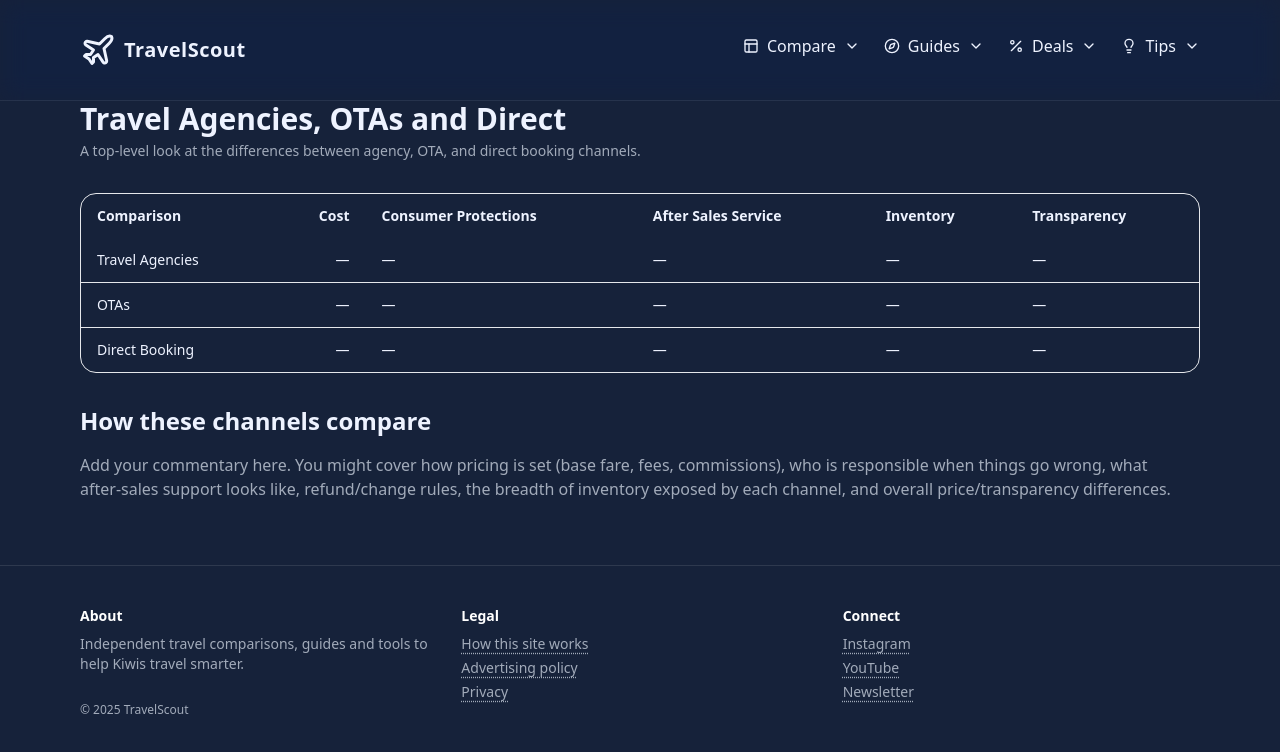
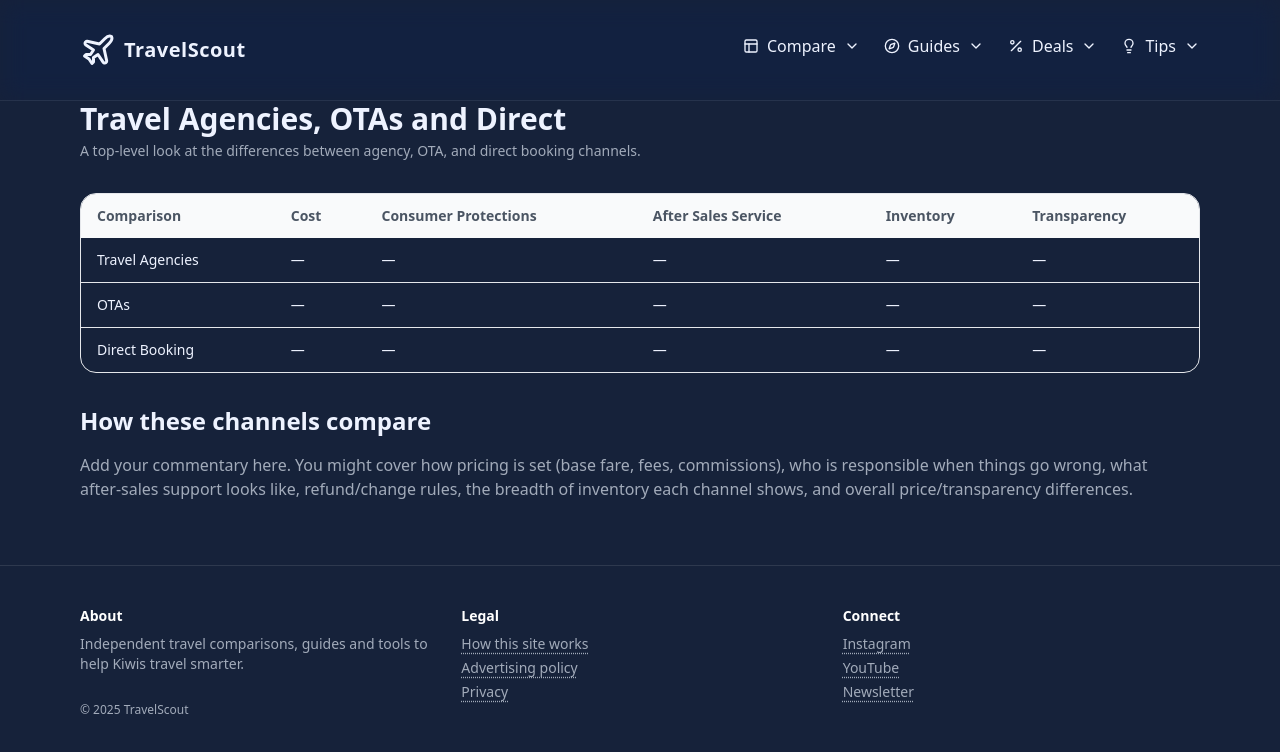
Before and after one commit to BrettWS2025/travelscout, a Next.js app: page /compare/travel-agencies-otas-and-direct in a window 1280 px wide. Shown: the top 752 px of the page. Built offline with nearby package versions, Linux system fonts and the light colour scheme.

Commit message:
Update page.tsx

```diff
--- a/app/(marketing)/compare/travel-agencies-otas-and-direct/page.tsx
+++ b/app/(marketing)/compare/travel-agencies-otas-and-direct/page.tsx
@@ -8,55 +8,59 @@ export const metadata = {
 };
 
 type ChannelRow = ProductOffer & {
+  // convenience fields we’ll map onto existing ProductOffer keys
   cost?: string;
   protections?: string;
   afterSales?: string;
-  inventory?: string;
-  transparency?: string;
+  inventoryText?: string;
+  transparencyText?: string;
 };
 
-// Note: ProductOffer requires `id`, `vendor`, and `url`
+// NOTE: ProductOffer requires id, vendor, and url. We map our textual values
+// to existing keys used by ComparisonTable’s default cells so we don’t pass
+// any custom cell functions from a Server Component to a Client Component.
 const rows: ChannelRow[] = [
   {
     id: "agency",
     vendor: "Travel Agencies",
     url: "#",
-    cost: "—",
-    protections: "—",
-    afterSales: "—",
-    inventory: "—",
-    transparency: "—",
+    // Map our fields to existing display keys
+    priceText: "—",                 // shows under the "Cost" (price) column
+    policy: "—",                    // shows under "Consumer Protections"
+    title: "—",                     // shows under "After Sales Service"
+    destination: "—",               // shows under "Inventory"
+    brand: "—",                     // shows under "Transparency"
   },
   {
     id: "ota",
     vendor: "OTAs",
     url: "#",
-    cost: "—",
-    protections: "—",
-    afterSales: "—",
-    inventory: "—",
-    transparency: "—",
+    priceText: "—",
+    policy: "—",
+    title: "—",
+    destination: "—",
+    brand: "—",
   },
   {
     id: "direct",
     vendor: "Direct Booking",
     url: "#",
-    cost: "—",
-    protections: "—",
-    afterSales: "—",
-    inventory: "—",
-    transparency: "—",
+    priceText: "—",
+    policy: "—",
+    title: "—",
+    destination: "—",
+    brand: "—",
   },
 ];
 
-// IMPORTANT: give each column a UNIQUE ColumnKey to avoid duplicate React keys
+// Columns use built-in keys so we avoid custom render functions (safe for RSC).
 const columns: ProductsColumn[] = [
   { key: "vendor",      header: "Comparison",           sortable: false },
-  { key: "price",       header: "Cost",                 sortable: false, cell: r => (r as ChannelRow).cost ?? "—" },
-  { key: "policy",      header: "Consumer Protections", sortable: false, cell: r => (r as ChannelRow).protections ?? "—" },
-  { key: "rating",      header: "After Sales Service",  sortable: false, cell: r => (r as ChannelRow).afterSales ?? "—" },
-  { key: "destination", header: "Inventory",            sortable: false, cell: r => (r as ChannelRow).inventory ?? "—" },
-  { key: "title",       header: "Transparency",         sortable: false, cell: r => (r as ChannelRow).transparency ?? "—" },
+  { key: "price",       header: "Cost",                 sortable: false, align: "left" },
+  { key: "policy",      header: "Consumer Protections", sortable: false },
+  { key: "title",       header: "After Sales Service",  sortable: false },
+  { key: "destination", header: "Inventory",            sortable: false },
+  { key: "brand",       header: "Transparency",         sortable: false },
 ];
 
 export default function Page() {
@@ -71,30 +75,24 @@ export default function Page() {
         </p>
       </header>
 
-      {/* Table on dark background using the shared component */}
-      <div className="onDarkTable">
-        <ComparisonTable rows={rows} columns={columns} maxColumns={6} emptyText="No comparison rows yet." />
-      </div>
+      {/* Shared table on dark background: now uses the new `tone` prop */}
+      <ComparisonTable
+        rows={rows}
+        columns={columns}
+        maxColumns={6}
+        emptyText="No comparison rows yet."
+        tone="onDark"
+      />
 
-      {/* Editorial content below the table */}
+      {/* Editorial section below the table */}
       <article className="space-y-4" style={{ color: "var(--text)" }}>
         <h2 className="text-2xl font-semibold">How these channels compare</h2>
         <p style={{ color: "var(--muted)" }}>
           Add your commentary here. You might cover how pricing is set (base fare, fees, commissions),
           who is responsible when things go wrong, what after‑sales support looks like, refund/change rules,
-          the breadth of inventory exposed by each channel, and overall price/transparency differences.
+          the breadth of inventory each channel shows, and overall price/transparency differences.
         </p>
       </article>
-
-      {/* Page-scoped overrides to enforce white fonts via your theme vars, without touching the table component */}
-      <style jsx>{`
-        .onDarkTable :global(thead) { background: transparent; }
-        .onDarkTable :global(thead tr),
-        .onDarkTable :global(th),
-        .onDarkTable :global(td) { color: var(--text); }
-        .onDarkTable :global(.text-gray-600) { color: var(--text); }
-        .onDarkTable :global(.text-gray-500) { color: var(--muted); }
-      `}</style>
     </section>
   );
 }
```
